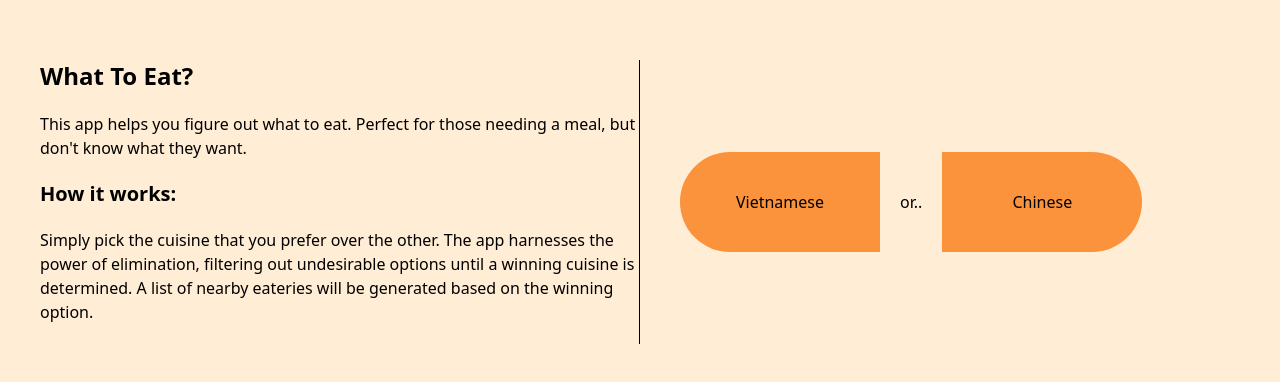
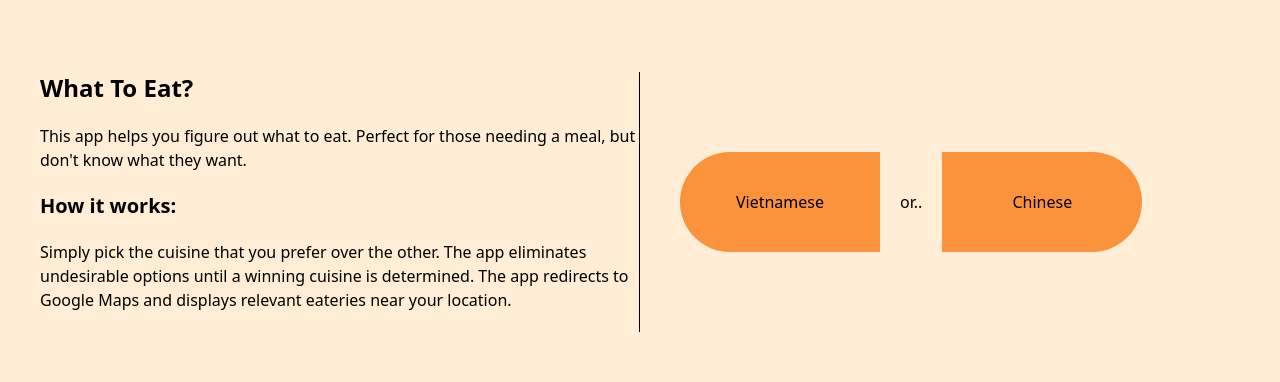
Before and after one commit to Stalloyde/whattoeatthisorthat, a React (Vite) app: page / in a window 1280 px wide. Shown: the part 198-580 px from the top of the page. Built offline with nearby package versions, Linux system fonts and the light colour scheme; no server answers.

Commit message:
Update instructions

```diff
--- a/src/App.jsx
+++ b/src/App.jsx
@@ -108,9 +108,9 @@ function App() {
             <h2 className="text-xl font-bold">How it works:</h2>
             <p className="py-5">
               Simply pick the cuisine that you prefer over the other. The app
-              harnesses the power of elimination, filtering out undesirable
-              options until a winning cuisine is determined. A list of nearby
-              eateries will be generated based on the winning option.
+              eliminates undesirable options until a winning cuisine is
+              determined. The app redirects to Google Maps and displays relevant
+              eateries near your location.
             </p>
           </div>
           <div className="flex items-center gap-5 p-10">
```
